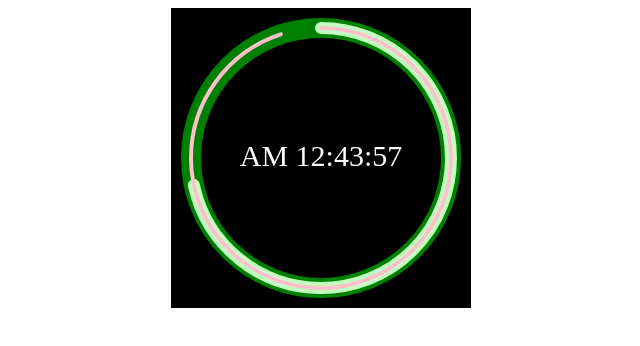
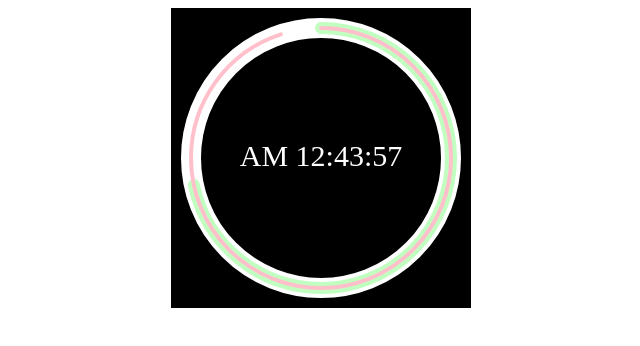
Before and after one commit to leonsux/Clock, a plain HTML site: page index.html in a window 1280 px wide. Shown: the whole page, without its empty margins (319-959 px from the left). Drawn offline with Linux system fonts and the light colour scheme.

Commit message:
Update index.html

```diff
--- a/index.html
+++ b/index.html
@@ -21,7 +21,7 @@
 			// 一下均为选填，不填则使用缺省值
 			bgColor: 'black', // 背景色
 			baseColor: 'red',//基线颜色
-			hColor: 'green',//时针颜色
+			hColor: '#FFF',//时针颜色
 			mColor: '#C1FFC1',//分针颜色
 			sColor: 'pink',//秒针颜色
 			tColor: '#FFF'//文字颜色
```
